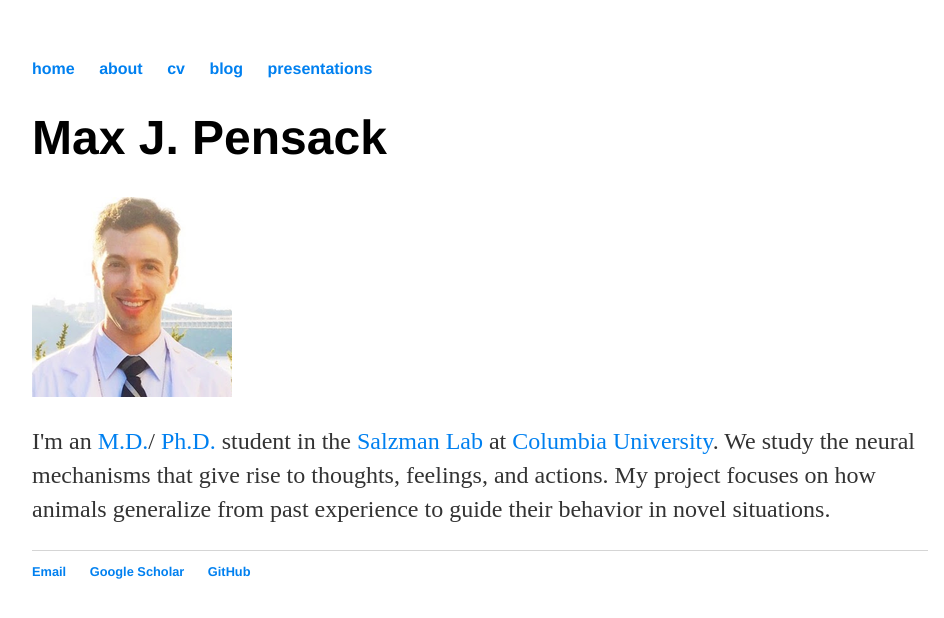
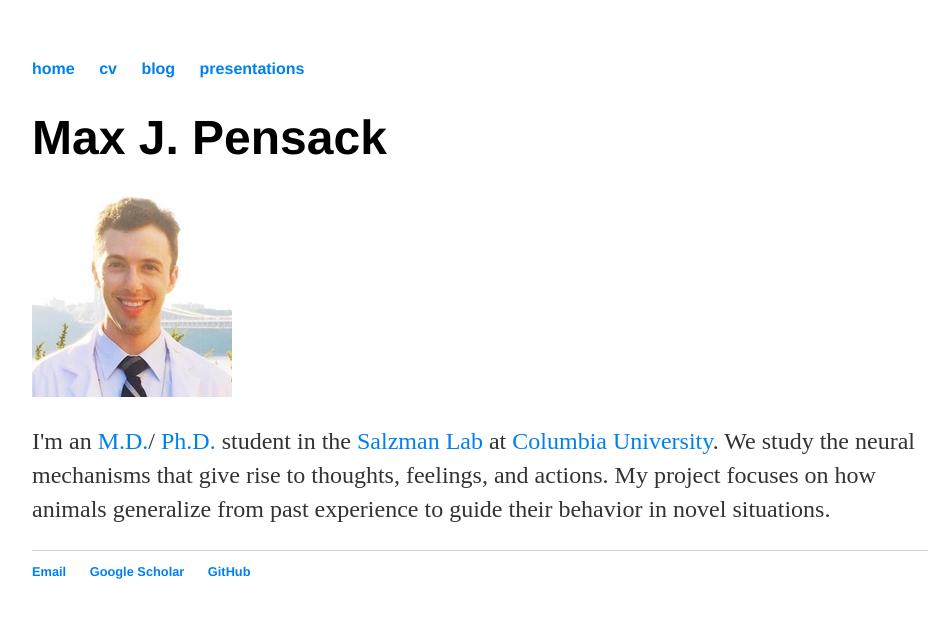
Before and after one commit to maxpensack/maxpensack.github.io, a Jekyll site: the page built from index.html, in a window 1280 px wide. Shown: the top 618 px of the page, without its empty margins (160-1104 px from the left). Built offline with Jekyll 4.4.1, drawn with Linux system fonts in a browser that asks for light colours.

Commit message:
removed about page

```diff
--- a/_layouts/default.html
+++ b/_layouts/default.html
@@ -9,7 +9,6 @@
 			<nav>
 	    		<ul>
 	        		<li><a href="/">home</a></li>
-		        	<li><a href="/about">about</a></li>
 	        		<li><a href="/cv">cv</a></li>
 	        		<li><a href="/blog">blog</a></li>
 	        		<li><a href="/presentations">presentations</a></li>
--- a/about/index.html
+++ /dev/null
@@ -1,5 +0,0 @@
----
-layout: default
-title: Max J. Pensack - About
----
-	<h1>{{ page.title }}</h1>
```
